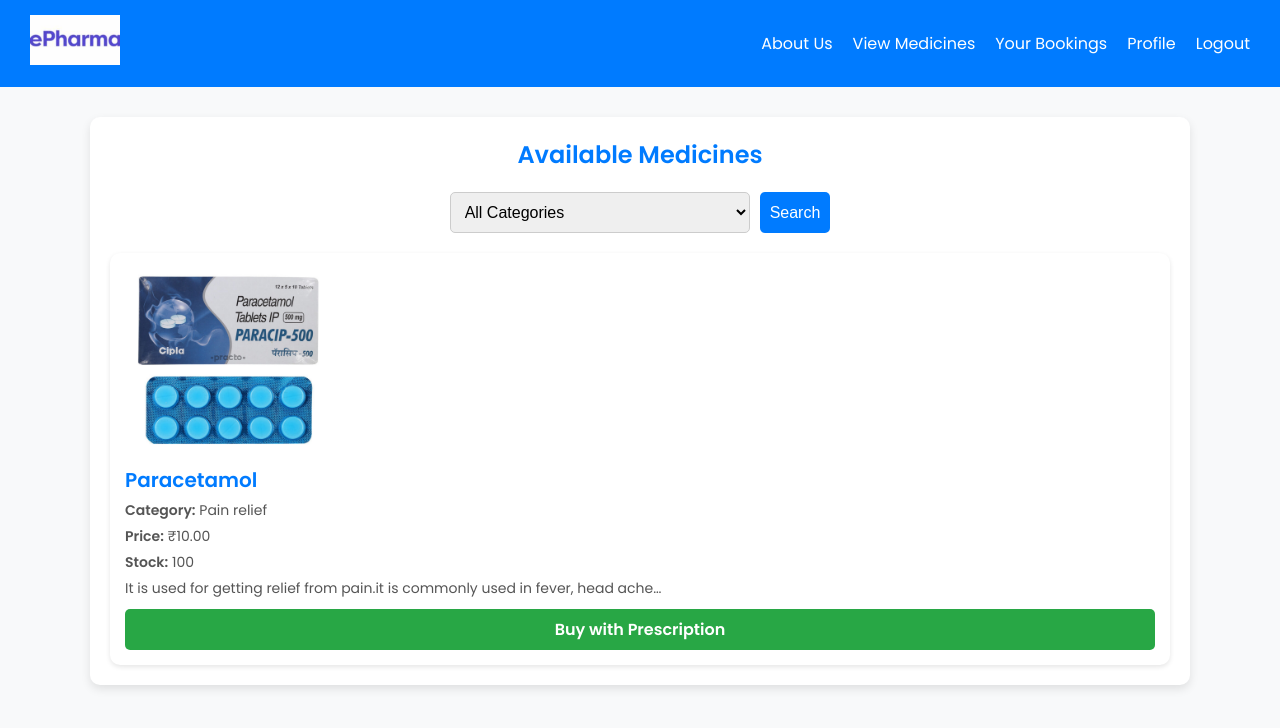
After one commit to Aiswarya2316/E-Pharma, a Django app: page /viewmedicines/ in a window 1280 px wide. The commit adds this page. Shown: the top 728 px of the page. Run offline with Django 5.2, Linux system fonts and the light colour scheme; data comes from the database, SQL or seed files in the repository; both versions use the stored data as it was after the commit.

Commit message:
almost completed

```diff
--- a/project/app/models.py
+++ b/project/app/models.py
@@ -1,6 +1,8 @@
 from django.db import models
+from django.contrib.auth.models import User
 
 class Customer(models.Model):
+    user = models.OneToOneField(User, on_delete=models.CASCADE, null=True, blank=True)
     name = models.CharField(max_length=100)
     email = models.EmailField(unique=True)
     phone = models.PositiveBigIntegerField()
@@ -45,3 +47,14 @@ class Medicine(models.Model):
 
     def __str__(self):
         return self.name
+
+
+class Order(models.Model):
+    customer = models.ForeignKey("Customer", on_delete=models.CASCADE)
+    medicine = models.ForeignKey("Medicine", on_delete=models.CASCADE)
+    order_date = models.DateTimeField(auto_now_add=True)
+    prescription = models.FileField(upload_to="prescriptions/", blank=False, null=False)
+    status = models.CharField(max_length=20, choices=[("Pending", "Pending"), ("Approved", "Approved"), ("Rejected", "Rejected")], default="Pending")
+
+    def __str__(self):
+        return f"{self.customer.name} - {self.medicine.name}"
--- a/project/app/urls.py
+++ b/project/app/urls.py
@@ -13,7 +13,10 @@ urlpatterns = [
     path("add-medicine/", views.add_medicine, name="add_medicine"),
     path("edit-medicine/<int:medicine_id>/", views.edit_medicine, name="edit_medicine"),
     path("delete-medicine/<int:medicine_id>/", views.delete_medicine, name="delete_medicine"),
-
+    path('viewmedicines/', views.medicine_list, name='medicine_list'),
+    path('buy/<int:medicine_id>/', views.buy_medicine, name='buy_medicine'),
+    # path("payment/<int:order_id>/", views.payment_page, name="payment_page"),
+    # path("payment-success/", views.payment_success, name="payment_success"),
 
 
 
--- a/project/app/views.py
+++ b/project/app/views.py
@@ -162,3 +162,49 @@ def delete_medicine(request, medicine_id):
     medicine.delete()
     messages.success(request, "Medicine deleted successfully!")
     return redirect("sellerhome")
+
+
+
+
+
+from django.shortcuts import render, get_object_or_404, redirect
+from django.contrib.auth.decorators import login_required
+from .models import Medicine, Category
+from .forms import PrescriptionUploadForm
+
+# View all medicines
+def medicine_list(request):
+    medicines = Medicine.objects.all()
+    categories = Category.objects.all()
+    query = request.GET.get('category')
+    if query:
+        medicines = medicines.filter(category__name__icontains=query)
+
+    return render(request, 'customer/medicinelist.html', {'medicines': medicines, 'categories': categories})
+
+
+
+
+from django.shortcuts import render, redirect, get_object_or_404
+from django.contrib.auth.decorators import login_required
+from .models import Medicine, Order
+from .forms import PrescriptionUploadForm
+
+
+def buy_medicine(request, medicine_id):
+    medicine = get_object_or_404(Medicine, id=medicine_id)
+
+    if request.method == "POST":
+        form = PrescriptionUploadForm(request.POST, request.FILES)
+        if form.is_valid():
+            order = form.save(commit=False)
+            order.customer = request.user
+            order.medicine = medicine
+            order.status = "Pending"  # Set order status as pending
+            order.save()
+            return redirect("payment_page", order_id=order.id)  # Redirect to payment page
+
+    else:
+        form = PrescriptionUploadForm()
+
+    return render(request, "customer/buymedicines.html", {"form": form, "medicine": medicine})
--- a/project/templates/customer/customerhome.html
+++ b/project/templates/customer/customerhome.html
@@ -162,7 +162,7 @@
         <a href="#"><img src="../static/OIP (2).jpg" alt="logo"></a>
         <div>
             <a href="#">About Us</a>
-            <a href="#">View Medicines</a>
+            <a href="../viewmedicines">View Medicines</a>
             <a href="#">Your Bookings</a>
             <a href="#">Profile</a>
             <a href="../logout" class="logout">Logout</a>
--- /dev/null
+++ b/project/templates/customer/medicinelist.html
@@ -0,0 +1,224 @@
+<!DOCTYPE html>
+<html lang="en">
+<head>
+    <meta charset="UTF-8">
+    <meta name="viewport" content="width=device-width, initial-scale=1.0">
+    <title>Medicines | E-Pharma</title>
+    <style>
+        /* Google Font */
+        @import url('https://fonts.googleapis.com/css2?family=Poppins:wght@300;400;600&display=swap');
+
+        * {
+            margin: 0;
+            padding: 0;
+            box-sizing: border-box;
+        }
+
+        body {
+            font-family: 'Poppins', sans-serif;
+            background-color: #f8f9fa;
+            color: #333;
+        }
+
+        /* Navbar */
+        .navbar {
+            display: flex;
+            justify-content: space-between;
+            align-items: center;
+            background-color: #007bff;
+            padding: 15px 30px;
+        }
+
+        .navbar img {
+            height: 50px;
+        }
+
+        .navbar div {
+            display: flex;
+            gap: 20px;
+        }
+
+        .navbar a {
+            color: white;
+            text-decoration: none;
+            font-weight: 500;
+            transition: 0.3s;
+        }
+
+        .navbar a:hover {
+            color: #f8d210;
+        }
+
+        /* Main Container */
+        .container {
+            max-width: 1100px;
+            margin: 30px auto;
+            background: #fff;
+            padding: 20px;
+            border-radius: 10px;
+            box-shadow: 0 4px 10px rgba(0, 0, 0, 0.1);
+        }
+
+        h2 {
+            text-align: center;
+            color: #007bff;
+            margin-bottom: 20px;
+        }
+
+        /* Search Box */
+        .search-box {
+            display: flex;
+            justify-content: center;
+            margin-bottom: 20px;
+        }
+
+        .search-box select, .search-box button {
+            padding: 10px;
+            border: 1px solid #ccc;
+            border-radius: 5px;
+            font-size: 16px;
+        }
+
+        .search-box select {
+            flex: 1;
+            max-width: 300px;
+            margin-right: 10px;
+        }
+
+        .search-box button {
+            background-color: #007bff;
+            color: white;
+            cursor: pointer;
+            border: none;
+            transition: 0.3s;
+        }
+
+        .search-box button:hover {
+            background-color: #0056b3;
+        }
+
+        /* Medicine Cards Grid */
+        .medicine-grid {
+            display: grid;
+            grid-template-columns: repeat(auto-fit, minmax(280px, 1fr));
+            gap: 20px;
+        }
+
+        .medicine-card {
+            background: white;
+            border-radius: 10px;
+            padding: 15px;
+            box-shadow: 0 2px 5px rgba(0, 0, 0, 0.1);
+            transition: transform 0.2s ease-in-out;
+        }
+
+        .medicine-card:hover {
+            transform: translateY(-5px);
+        }
+
+        .medicine-card img {
+            width: 20%;
+            height: 180px;
+            object-fit: cover;
+            border-radius: 10px;
+        }
+
+        .medicine-card h3 {
+            color: #007bff;
+            margin-top: 10px;
+            font-size: 20px;
+        }
+
+        .medicine-card p {
+            font-size: 14px;
+            margin-top: 5px;
+            color: #555;
+        }
+
+        .buy-btn {
+            display: block;
+            text-align: center;
+            margin-top: 10px;
+            padding: 8px;
+            background-color: #28a745;
+            color: white;
+            font-weight: bold;
+            border-radius: 5px;
+            text-decoration: none;
+            transition: 0.3s;
+        }
+
+        .buy-btn:hover {
+            background-color: #218838;
+        }
+
+        /* Responsive */
+        @media (max-width: 768px) {
+            .navbar {
+                flex-direction: column;
+                text-align: center;
+            }
+
+            .navbar div {
+                margin-top: 10px;
+            }
+
+            .search-box {
+                flex-direction: column;
+                align-items: center;
+            }
+
+            .search-box select {
+                margin-bottom: 10px;
+            }
+        }
+    </style>
+</head>
+<body>
+
+    <!-- Navbar -->
+    <nav class="navbar">
+        <a href="#"><img src="../static/OIP (2).jpg" alt="logo"></a>
+        <div>
+            <a href="#">About Us</a>
+            <a href="../viewmedicines">View Medicines</a>
+            <a href="#">Your Bookings</a>
+            <a href="#">Profile</a>
+            <a href="../logout" class="logout">Logout</a>
+        </div>
+    </nav>
+
+    <!-- Main Content -->
+    <div class="container">
+        <h2>Available Medicines</h2>
+
+        <!-- Search Box -->
+        <form method="GET" class="search-box">
+            <select name="category">
+                <option value="">All Categories</option>
+                {% for cat in categories %}
+                    <option value="{{ cat.name }}">{{ cat.name }}</option>
+                {% endfor %}
+            </select>
+            <button type="submit">Search</button>
+        </form>
+
+        <!-- Medicines List -->
+        <div class="medicine-grid">
+            {% for med in medicines %}
+            <div class="medicine-card">
+                <img src="{{ med.image.url }}" alt="{{ med.name }}">
+                <h3>{{ med.name }}</h3>
+                <p><strong>Category:</strong> {{ med.category }}</p>
+                <p><strong>Price:</strong> ₹{{ med.price }}</p>
+                <p><strong>Stock:</strong> {{ med.stock }}</p>
+                <p>{{ med.description|truncatechars:80 }}</p>
+                <a href="{% url 'buy_medicine' med.pk %}" class="buy-btn">Buy with Prescription</a>
+
+            </div>
+            {% endfor %}
+        </div>
+    </div>
+
+</body>
+</html>
```
Also changed, not shown: project/app/forms.py (+9 -0 lines), project/project/settings.py (+8 -0 lines), project/templates/customer/buymedicines.html (added, +113 -0 lines), project/templates/customer/payment.html (added, +77 -0 lines), project/templates/customer/payment_success.html (added, +55 -0 lines), project/app/migrations/0004_order.py (added), project/app/migrations/0005_customer_user.py (added), project/db.sqlite3, project/project/urls.py (line endings or trailing spaces), project/static/5db7b479932fb1ebb7cb6b839e6e993f.jpg (added).
